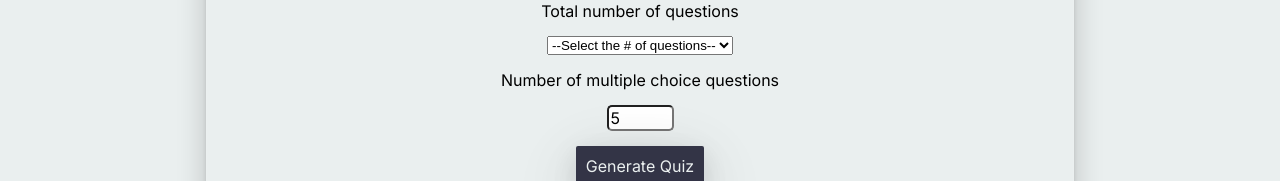
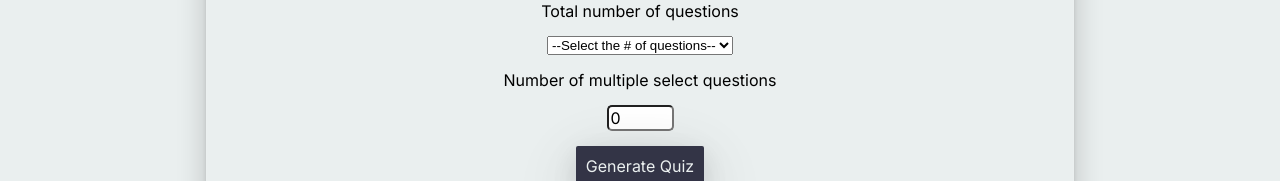
Before and after one commit to santhosh-kumar-karthikeyan/AutoQuiz, a React (Vite) app: page / in a window 1280 px wide. Both pictures are taken after typing "Sample" into the empty fields and a click on the button "+ Add topic". Shown: the part 651-832 px from the top of the page. Built offline with nearby package versions, Linux system fonts and the light colour scheme.

Commit message:
fix confusion between multiselect and multiple choice in form

```diff
--- a/src/components/Quiz/Question/Question.jsx
+++ b/src/components/Quiz/Question/Question.jsx
@@ -2,7 +2,13 @@ import "./Question.css";
 
 function Question(props) {
     const question = props.question;
-    const optionList = question.options.map(option => <li><input type="checkbox" />{option}</li>);
+    const optionList = question.options.map(option => {
+        return (
+        <li>
+                {question.type === "mcq" ? <input type="radio" /> : <input type="checkbox" />} {option} { question.type}
+        </li>
+        )
+    });
     return (
         <main>
             <small>{question.qId}</small> <p>{question.question}</p>
--- a/src/components/TopicForm/TopicForm.jsx
+++ b/src/components/TopicForm/TopicForm.jsx
@@ -29,7 +29,6 @@ function TopicForm() {
     async function handleResponse(formData) {
         const numQuestions = formData.get("numQuestions");
         const multiChoice = formData.get("multiChoice");
-        await setLoading(true);
         try {
             const params = new URLSearchParams({
                 topics: topics.join(","),
@@ -80,8 +79,8 @@ function TopicForm() {
                     <option value={10}>10</option>
                     <option value={20}>20</option>
                 </select>
-                <label htmlFor="mutliChoice">Number of multiple choice questions</label>
-                <input name="multiChoice" id="multiChoice" type="number" defaultValue={5} max={multiChoice} min={0} step={1} />
+                <label htmlFor="mutliChoice">Number of multiple select questions</label>
+                <input name="multiChoice" id="multiChoice" type="number" defaultValue={0} max={multiChoice} min={0} step={1} />
                 <button>Generate Quiz</button>
             </form>}
             {loading && <p>Generating your quiz... 🧠</p>}
```
Also changed, not shown: 1 other file (tests, documents, lock files or other folders).
